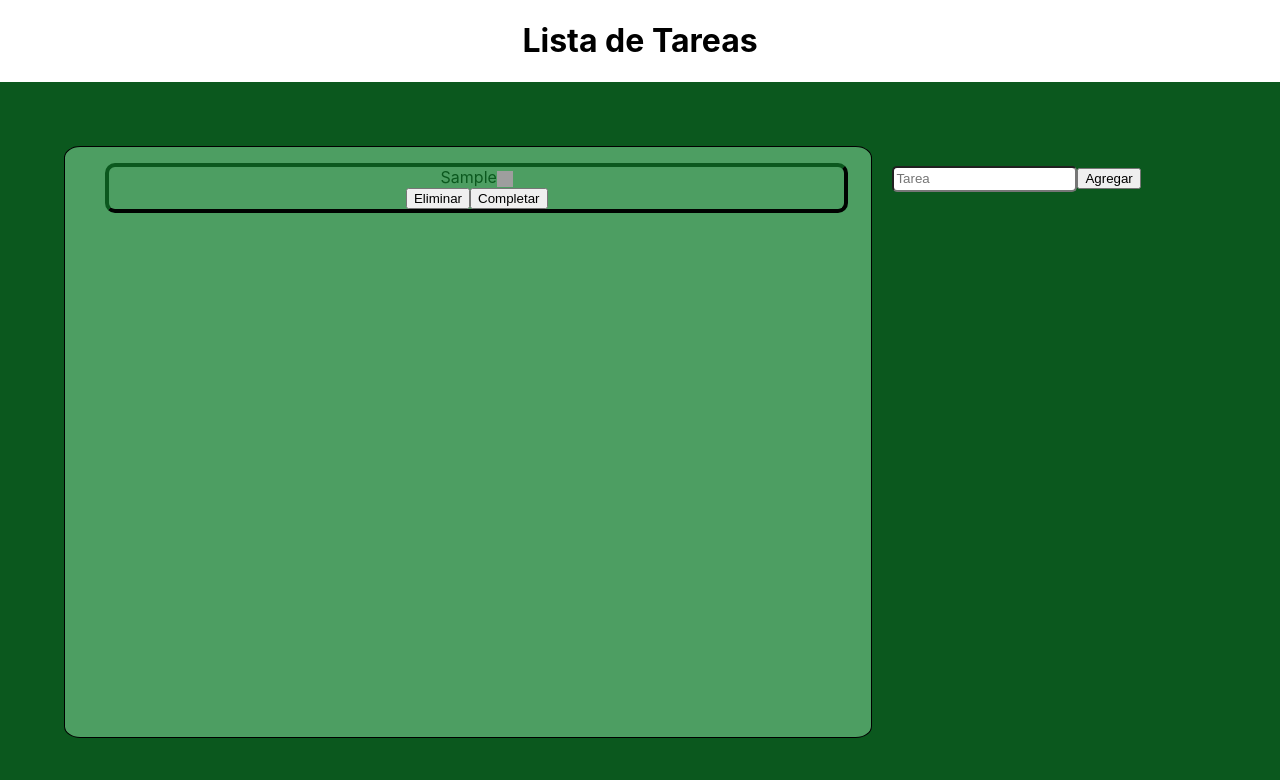
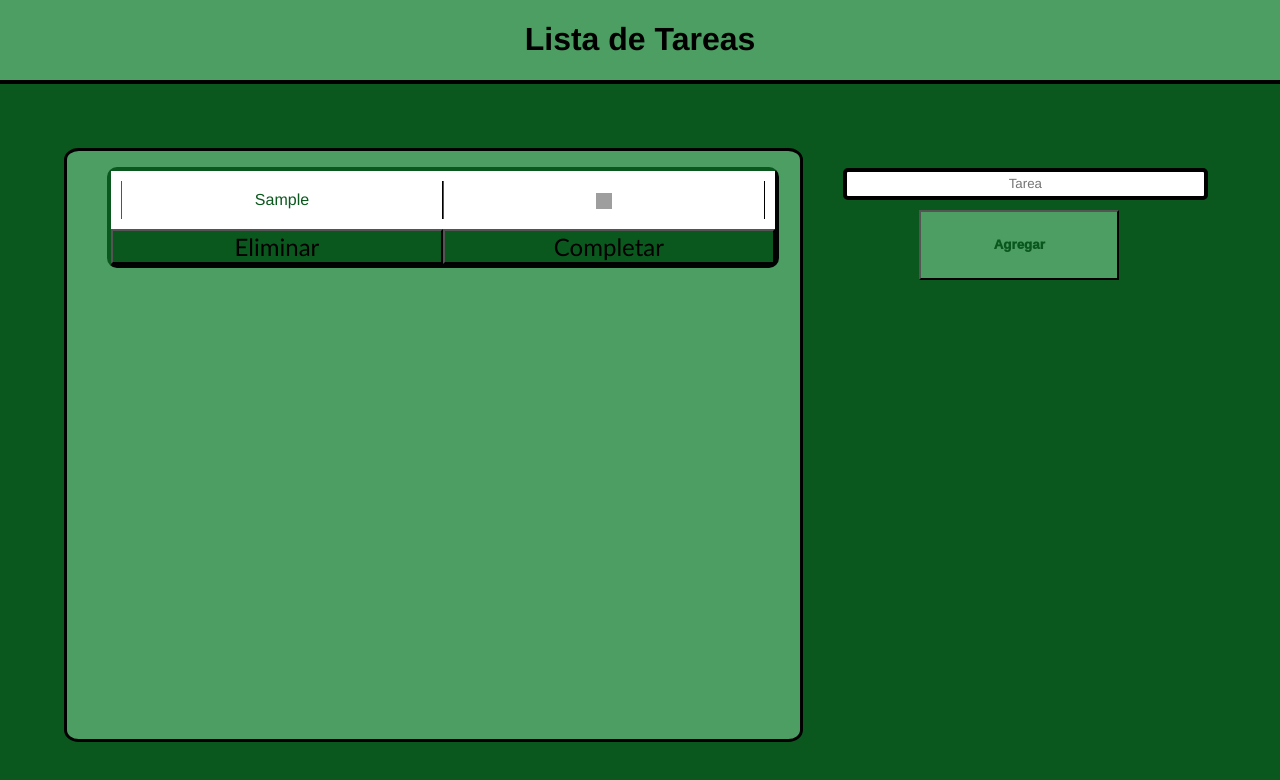
Before and after one commit to Reemolke/React, a React (Create React App) app in the folder Practica2/practica2/: page / in a window 1280 px wide. Both pictures are taken after typing "Sample" into the empty fields and a click on the button "Agregar". Shown: the top 780 px of the page. Built offline with nearby package versions, Linux system fonts and the light colour scheme; grey boxes are pictures that could not be loaded.

Commit message:
CSS pa que quede bonito

```diff
--- a/Practica2/practica2/src/App.css
+++ b/Practica2/practica2/src/App.css
@@ -4,6 +4,11 @@
   width: 100%;
   display:flex;
   flex-direction: column;
+  background-color:  rgb(77, 158, 98);
+
+}
+h1{
+  font-family: 'Franklin Gothic Medium', 'Arial Narrow', Arial, sans-serif;
 }
 .container {
   display: flex;
@@ -13,6 +18,7 @@
   padding:5%;
   background-color: rgb(11, 88, 30);
   color:  rgb(77, 158, 98);
+  border-top: 4px solid black;
 }
 
 li{
@@ -27,7 +33,7 @@ li{
 .lista {
   height: 100%;  /* Ocupa el 100% de la altura disponible */
   width: 70%;    /* Por ejemplo, el 70% del ancho total para la lista de tareas */
-  border: 1px solid black;
+  border: 3px solid black;
   display: flex;
   flex-direction: column;
   border-radius: 2%;
@@ -41,18 +47,65 @@ html,body,#root{
   height: 100%;
 }
 form{
+  margin-left: 20px;
+  padding: 20px;
+}
+form button{
+  height: 70px;
+  width: 200px;
+  margin-top: 10px;
+  background-color: rgb(77, 158, 98);
+  color: rgb(11, 88, 30);
+  font-weight: 1000;
 
-  padding: 20px;
 }
 input{
   border-radius: 5px;
-  height: 20px;
+  height: 4%;
+  width: 100%;
+  font-family: 'Franklin Gothic Medium', 'Arial Narrow', Arial, sans-serif;
+  border: 4px solid  black;
+  text-align: center;
 }
 li{
   margin-right: 3%;
   color:rgb(11, 88, 30);
-  border: 4px rgb(11, 88, 30);;
+  border: 4px rgb(11, 88, 30);
   border-radius: 10px;
   margin-bottom: 1%;
   border-style: outset;
 }
+li .texto{
+  background-color: white;
+  padding: 10px;
+  font-family: 'Franklin Gothic Medium', 'Arial Narrow', Arial, sans-serif;
+  display:flex;
+  justify-content: space-around;
+}
+.texto span{
+  border-right: 1px outset black;
+  border-left: 1px outset black;
+
+  width: 100%;
+  padding: 10px;
+}
+
+li .botones{
+  display: flex;
+  justify-content:space-around;
+  width: 100%;
+
+  background-color: rgb(92, 230, 184);
+
+}
+li .botones button{
+  width: 100%;
+  background-color: rgb(11, 88, 30);;
+  font-family: 'Trebuchet MS', 'Lucida Sans Unicode', 'Lucida Grande', 'Lucida Sans', Arial, sans-serif;
+  font-size: 24px;
+  color: black !important;
+
+}
+li .botones button:hover{
+  background-color: rgb(77, 158, 98);
+}
--- a/Practica2/practica2/src/components/tarea.js
+++ b/Practica2/practica2/src/components/tarea.js
@@ -2,8 +2,8 @@ import React from "react";
 function Tarea({tarea,completada,index,eliminarTarea,completarTarea}){
     return (
         <div class="listaTexto">
-            <div class="texto"><span>{tarea}{completada && (<img class="checked" src="https://d1nhio0ox7pgb.cloudfront.net/_img/v_collection_png/32x32/shadow/check.png" alt="check"></img>)}
-            {!completada && (<img class="checked" src="https://d1nhio0ox7pgb.cloudfront.net/_img/o_collection_png/green_dark_grey/16x16/plain/hourglass.png" alt="check"></img>)}</span></div>
+            <div class="texto"><span>{tarea}</span><span>{completada && (<img class="checked" src="https://static.vecteezy.com/system/resources/previews/010/152/436/original/tick-check-mark-icon-sign-symbol-design-free-png.png" alt="check"></img>)}
+            {!completada && (<img class="checked" src="https://pngimg.com/d/hourglass_PNG21.png" alt="check"></img>)}</span></div>
 
             <div class="botones">
                 <button onClick={()=>eliminarTarea(index)}>Eliminar</button>
```
